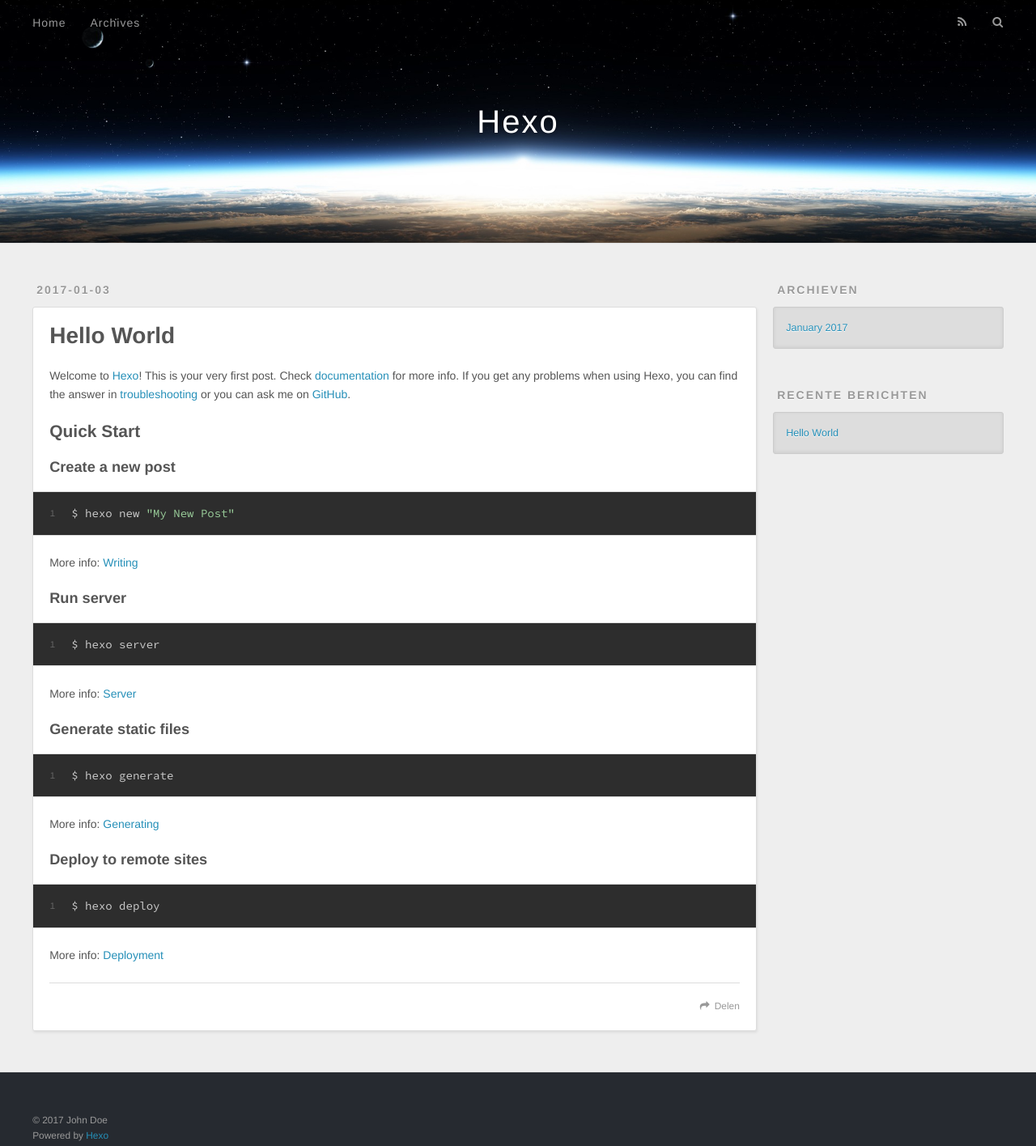
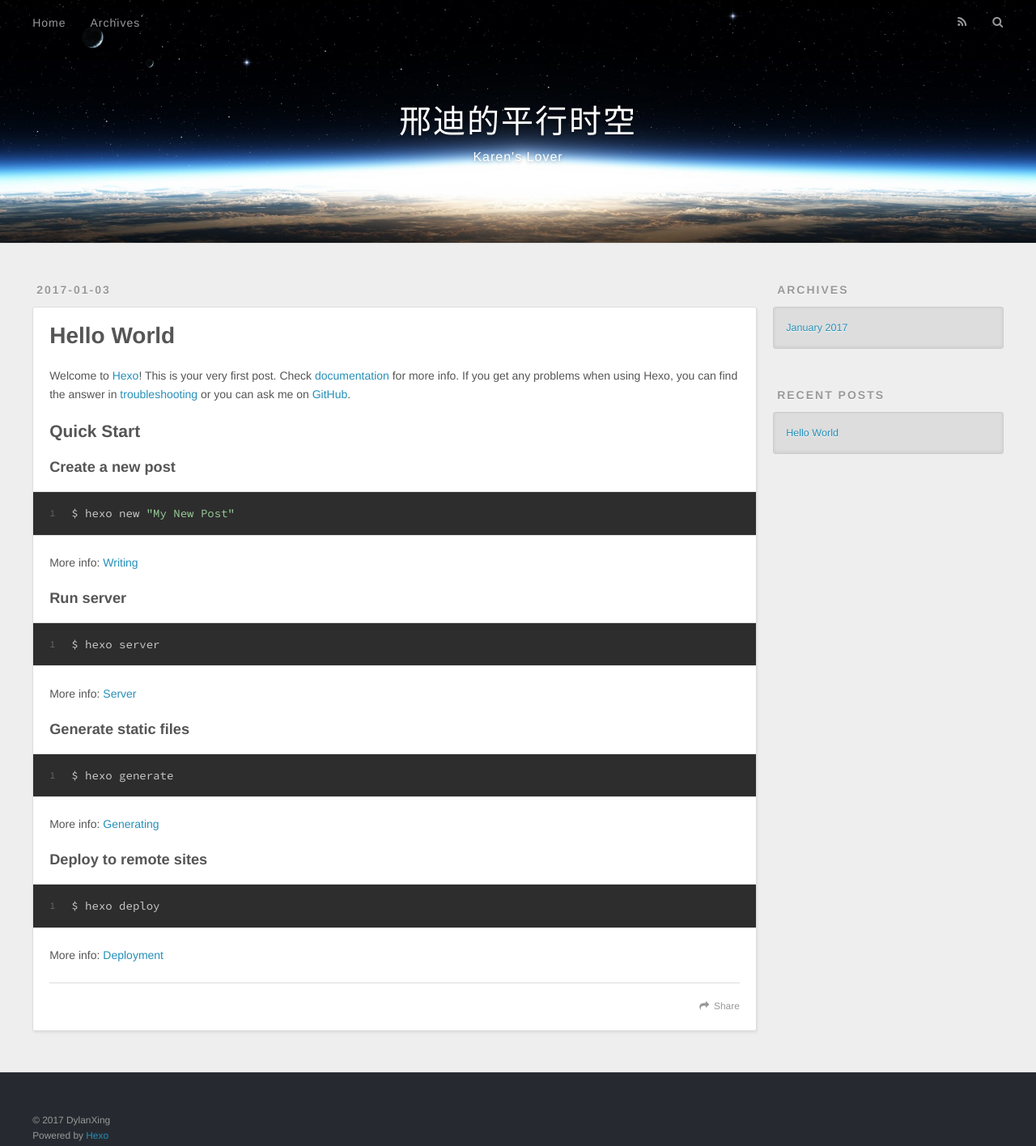
Before and after one commit to DylanXing/DylanXing.github.io, a plain HTML site: page index.html in a window 1280 px wide. Shown: the whole page at 81% size. Drawn offline with nearby package versions, Linux system fonts and the light colour scheme.

Commit message:
Site updated: 2017-01-04 19:26:13

```diff
--- a/index.html
+++ b/index.html
@@ -3,16 +3,16 @@
 <head>
   <meta charset="utf-8">
 
-  <title>Hexo</title>
+  <title>邢迪的平行时空</title>
   <meta name="viewport" content="width=device-width, initial-scale=1, maximum-scale=1">
   <meta property="og:type" content="website">
-<meta property="og:title" content="Hexo">
+<meta property="og:title" content="邢迪的平行时空">
 <meta property="og:url" content="http://yoursite.com/index.html">
-<meta property="og:site_name" content="Hexo">
+<meta property="og:site_name" content="邢迪的平行时空">
 <meta name="twitter:card" content="summary">
-<meta name="twitter:title" content="Hexo">
+<meta name="twitter:title" content="邢迪的平行时空">
 
-    <link rel="alternate" href="/atom.xml" title="Hexo" type="application/atom+xml">
+    <link rel="alternate" href="/atom.xml" title="邢迪的平行时空" type="application/atom+xml">
 
 
     <link rel="icon" href="/favicon.png">
@@ -33,8 +33,12 @@
   <div id="header-outer" class="outer">
     <div id="header-title" class="inner">
       <h1 id="logo-wrap">
-        <a href="/" id="logo">Hexo</a>
+        <a href="/" id="logo">邢迪的平行时空</a>
       </h1>
+
+        <h2 id="subtitle-wrap">
+          <a href="/" id="subtitle">Karen&#39;s Lover</a>
+        </h2>
 
     </div>
     <div id="header-inner" class="inner">
@@ -50,7 +54,7 @@
 
           <a id="nav-rss-link" class="nav-icon" href="/atom.xml" title="RSS Feed"></a>
 
-        <a id="nav-search-btn" class="nav-icon" title="Zoeken"></a>
+        <a id="nav-search-btn" class="nav-icon" title="Search"></a>
       </nav>
       <div id="search-form-wrap">
         <form action="//google.com/search" method="get" accept-charset="UTF-8" class="search-form"><input type="search" name="q" results="0" class="search-form-input" placeholder="Search"><button type="submit" class="search-form-submit">&#xF002;</button><input type="hidden" name="sitesearch" value="http://yoursite.com"></form>
@@ -96,7 +100,7 @@
 
     </div>
     <footer class="article-footer">
-      <a data-url="http://yoursite.com/2017/01/03/hello-world/" data-id="cixiute7w00008xx84k2vcpw1" class="article-share-link">Delen</a>
+      <a data-url="http://yoursite.com/2017/01/03/hello-world/" data-id="cixiuyp6y0000axx8kwm9r5jn" class="article-share-link">Share</a>
 
 
     </footer>
@@ -121,7 +125,7 @@
 
 
   <div class="widget-wrap">
-    <h3 class="widget-title">Archieven</h3>
+    <h3 class="widget-title">Archives</h3>
     <div class="widget">
       <ul class="archive-list"><li class="archive-list-item"><a class="archive-list-link" href="/archives/2017/01/">January 2017</a></li></ul>
     </div>
@@ -131,7 +135,7 @@
 
 
   <div class="widget-wrap">
-    <h3 class="widget-title">Recente berichten</h3>
+    <h3 class="widget-title">Recent Posts</h3>
     <div class="widget">
       <ul>
 
@@ -151,7 +155,7 @@
 
   <div class="outer">
     <div id="footer-info" class="inner">
-      &copy; 2017 John Doe<br>
+      &copy; 2017 DylanXing<br>
       Powered by <a href="http://hexo.io/" target="_blank">Hexo</a>
     </div>
   </div>
```
Also changed, not shown: 2017/01/03/hello-world/index.html (+13 -9 lines), archives/2017/01/index.html (+14 -10 lines), archives/2017/index.html (+14 -10 lines), archives/index.html (+14 -10 lines).
